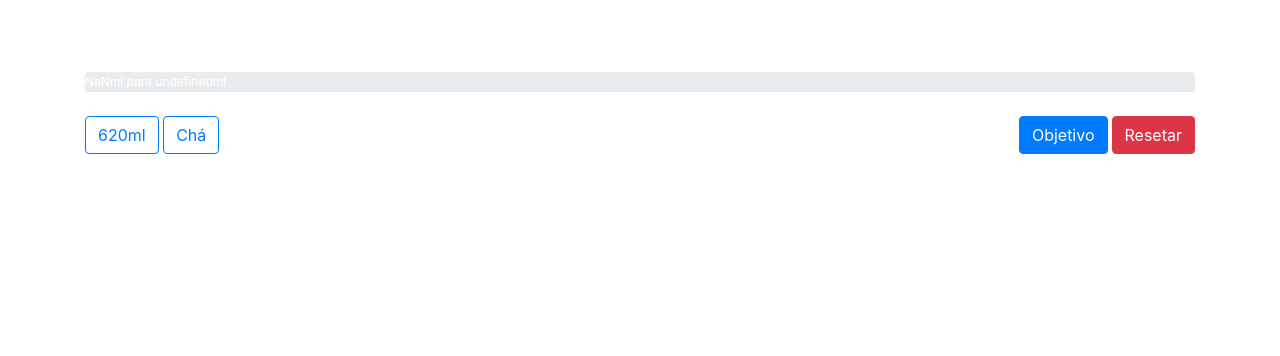
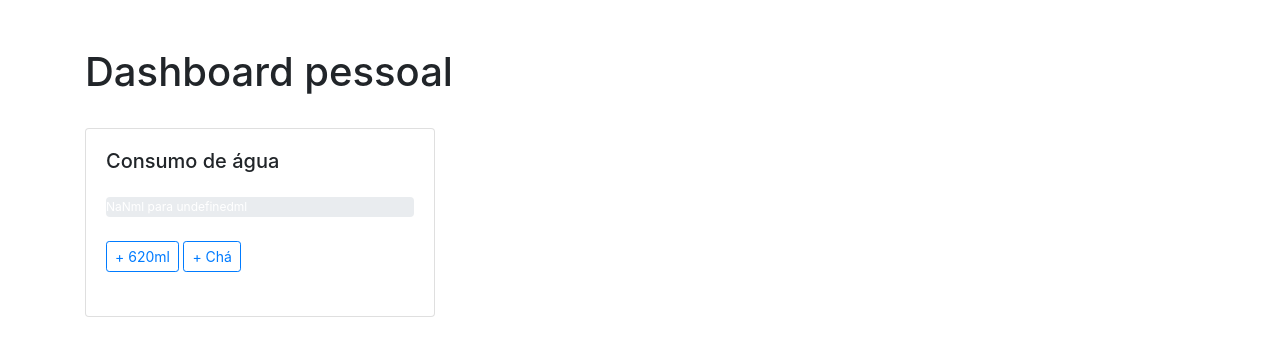
Before and after one commit to brneor/dashboard, a plain HTML site: page index.html in a window 1280 px wide. Drawn offline with nearby package versions, Linux system fonts and the light colour scheme; a web font is replaced by a local one.

Commit message:
Small changes and new submodule

```diff
--- a/index.html
+++ b/index.html
@@ -12,12 +12,23 @@
     <!-- Bootstrap CSS -->
     <link rel="stylesheet" href="https://stackpath.bootstrapcdn.com/bootstrap/4.3.1/css/bootstrap.min.css" integrity="sha384-ggOyR0iXCbMQv3Xipma34MD+dH/1fQ784/j6cY/iJTQUOhcWr7x9JvoRxT2MZw1T" crossorigin="anonymous">
 
+    <!-- OpenIconic CSS -->
+    <link href="open-iconic/font/css/open-iconic.css" rel="stylesheet">
+
     <!-- Page setup -->
     <link rel="icon" href="imgs/favicon.ico" type="image/png">
     <title>Home screen</title>
   </head>
   <body class="py-5">
     <div class="container">
+      <div class="row">
+        <div class="col"><h1>Dashboard pessoal</h1></div>
+      </div>
+      <div class="row my-4">
+        <div class="col-4">
+          <div class="card">
+            <div class="card-body">
+              <h5 class="card-title">Consumo de água</h5>
               <div class="row my-4">
               <div class="col">
                 <!-- Barra de progresso da água -->
@@ -27,13 +38,34 @@
               </div>
             </div>
             <div class="row justify-content-between my-4">
-        <div class="col">
-          <button type="button" class="btn btn-outline-primary" onclick="addConsumedWater(620);">620ml</button>
-          <button type="button" class="btn btn-outline-primary" onclick="addConsumedWater(240);">Chá</button>
+              <div class="col-8">
+                <button type="button" class="btn btn-sm btn-outline-primary" onclick="addConsumedWater(620);">+ 620ml</button>
+                <button type="button" class="btn btn-sm btn-outline-primary" onclick="addConsumedWater(240);">+ Chá</button>
               </div>
-        <div class="col">
-          <button type="button" class="btn btn-danger float-right" onclick="resetConsumedWater();">Resetar</button>
-          <button type="button" class="btn btn-primary mx-1 float-right" onclick="setDailyGoal();">Objetivo</button>
+              <div class="col-4">
+                <div class="dropdown float-right mx-1">
+                  <button class="btn btn-outline-secondary border-0" type="button" id="dropdownAddWater" data-toggle="dropdown" aria-haspopup="true" aria-expanded="false">
+                    <span class="oi" data-glyph="cog" title="cog" aria-hidden="true"></span>
+                  </button>
+                  <div class="dropdown-menu" aria-labelledby="dropdownAddWater">
+                    <a class="dropdown-item" href="#" onclick="setDailyGoal();">Objetivo</a>
+                    <a class="dropdown-item" href="#" onclick="resetConsumedWater();">Resetar</a>
+                  </div>
+                </div>
+
+                <!-- <div class="dropdown float-right">
+                  <button class="btn btn-outline-primary border-0" type="button" id="dropdownAddWater" data-toggle="dropdown" aria-haspopup="true" aria-expanded="false">
+                    <span class="oi" data-glyph="plus" title="plus" aria-hidden="true"></span>
+                  </button>
+                  <div class="dropdown-menu" aria-labelledby="dropdownAddWater">
+                    <a class="dropdown-item" href="#" onclick="addConsumedWater(620);">620ml</a>
+                    <a class="dropdown-item" href="#" onclick="addConsumedWater(240);">Chá (240ml)</a>
+                  </div>
+                </div> -->
+              </div>
+            </div>
+            </div>
+          </div>
         </div>
       </div>
     </div>
```
Also changed, not shown: 1 other file. Lines whose indentation alone changed are shown as unchanged.
